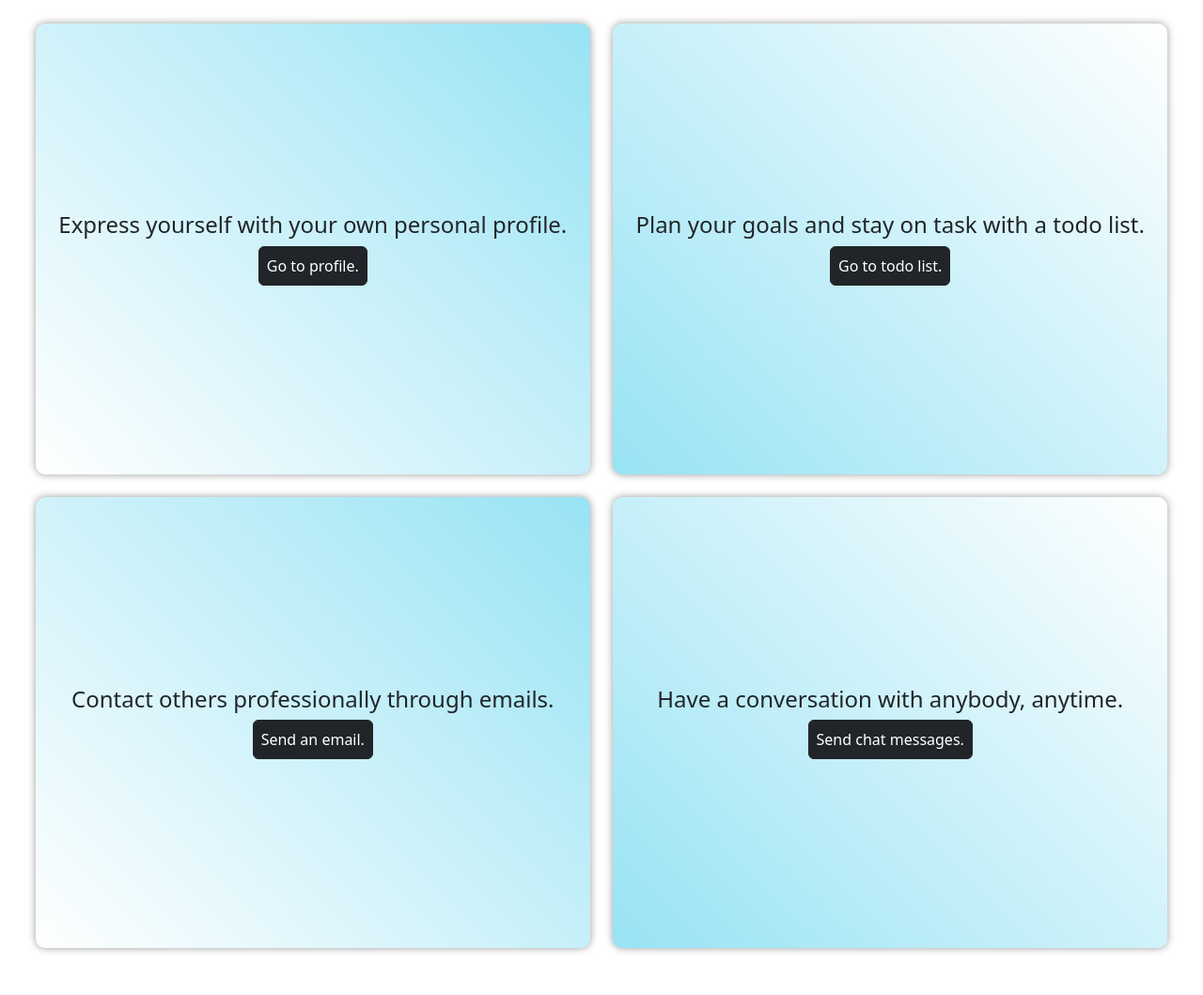
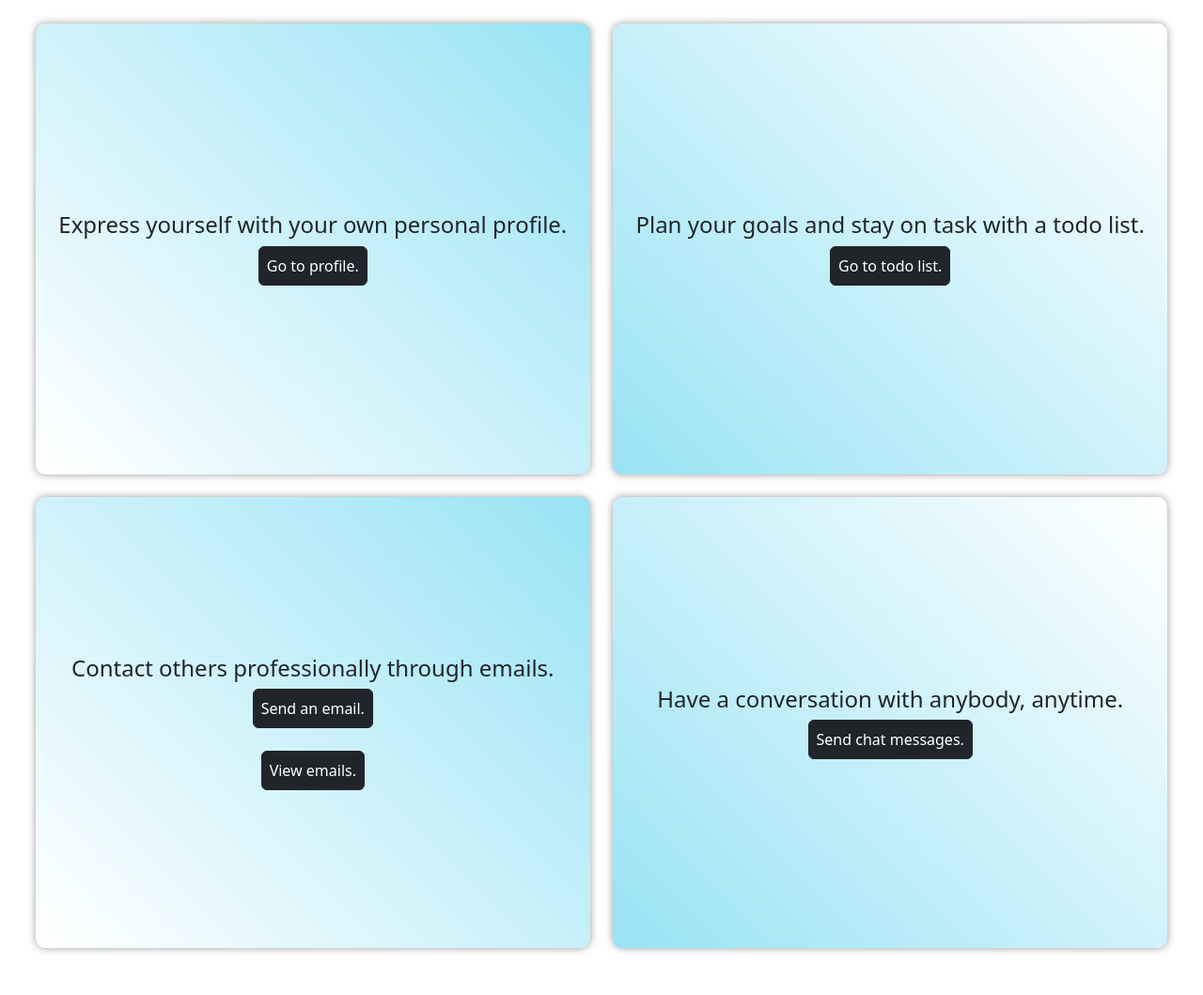
Before and after one commit to kenneth0810/Team-13, a Flask app: page /homepage in a window 1280 px wide. Shown: the part 281-1340 px from the top of the page at 94% size. Run offline with Flask 3, Linux system fonts and the light colour scheme; the visitor is signed in with stand-in values (Sample User, id 1).

Commit message:
Added view emails option in homepage

```diff
--- a/app/templates/homepage.html
+++ b/app/templates/homepage.html
@@ -44,7 +44,8 @@
       <div class="row">
         <div class="col bg-light" style="background-image: linear-gradient(45deg, #ffffff, #98e3f4);">
           <h4>Contact others professionally through emails.</h4>
-          <a class="btn btn-dark p-2" href="/send_emails">Send an email.</a>
+          <a class="btn btn-dark p-2" href="/send_emails">Send an email.</a> </br>
+          <a class="btn btn-dark p-2" href="/view_emails">View emails.</a>
         </div>
         <div class="col bg-dark text-dark" style="background-image: linear-gradient(225deg, #ffffff, #98e3f4);">
           <h4>Have a conversation with anybody, anytime.</h4>
```
